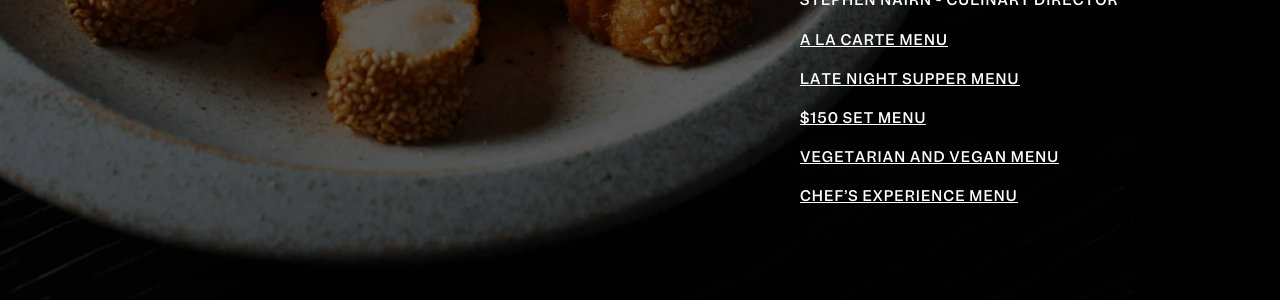
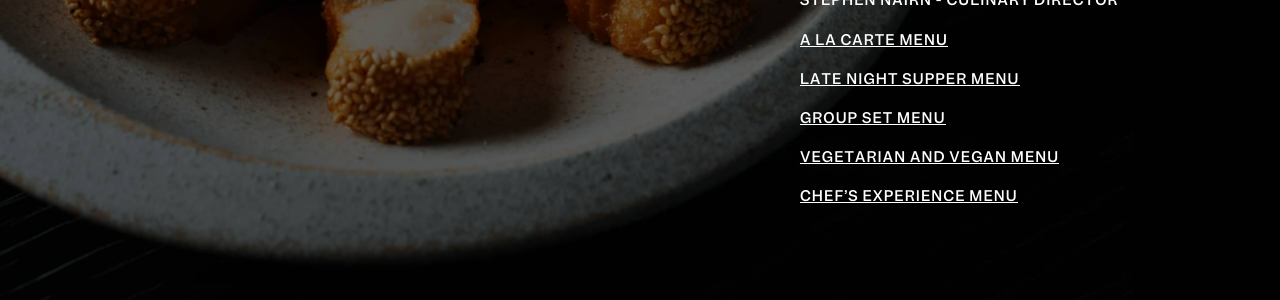
Before and after one commit to yugenteabar/restaurant, a Jekyll site: the page built from _pages/food.md, in a window 1280 px wide and 900 px high, scrolled down 416 px. Shown: the part 208-508 px from the top of the window. Built offline with Jekyll 4.4.1, drawn with Linux system fonts in a browser that asks for light colours.

Commit message:
TinaCMS content update by Yugen Teabar

```diff
--- a/_pages/food.md
+++ b/_pages/food.md
@@ -28,7 +28,7 @@ menus:
     pdf_file: /assets/images/YD A la Carte Menu 09.06.2023.pdf
   - menu_title: LATE NIGHT SUPPER MENU
     pdf_file: /assets/images/yugen-dining-late-night-snack-menu-january-2023.pdf
-  - menu_title: $150 set menu
+  - menu_title: Group set menu
     pdf_file: '/assets/images/Yugen Dining $150 Set Menu - 09.06.2023[72].pdf'
   - menu_title: Vegetarian and Vegan menu
     pdf_file: '/assets/images/Yugen Vego - Vegan Menu 09.06.2023[70].pdf'
```
